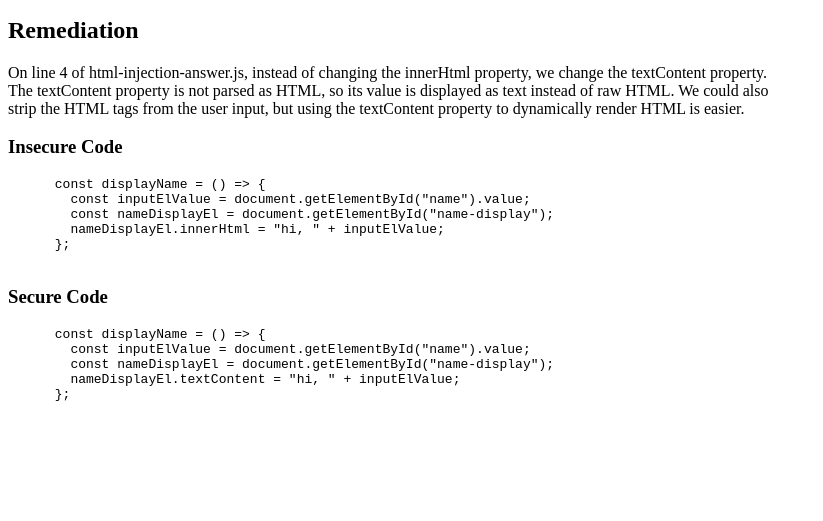
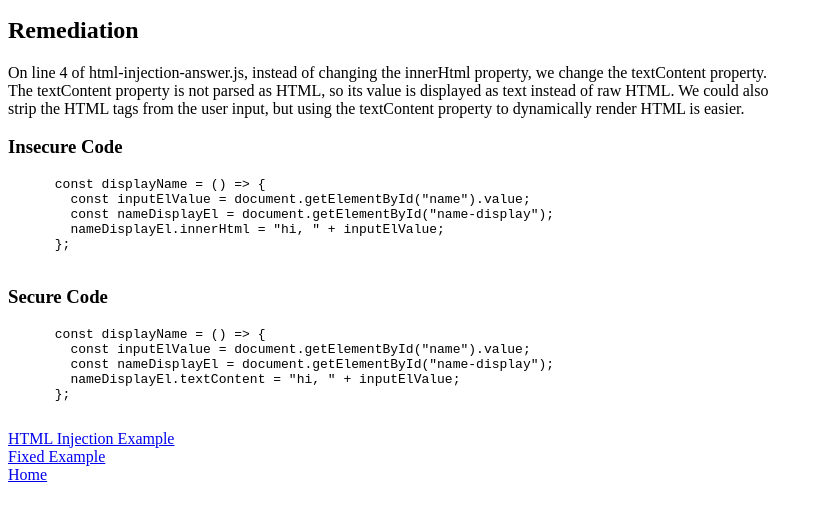
Before and after one commit to jakeEspinosa/web-security-exercise, a website: page answers/html-injection/explanation.html in a window 1280 px wide. Shown: the part 137-658 px from the top of the page, without its empty margins (0-823 px from the left). Drawn offline with Linux system fonts and the light colour scheme.

Commit message:
Add nav links.

```diff
--- a/answers/html-injection/explanation.html
+++ b/answers/html-injection/explanation.html
@@ -41,5 +41,11 @@
       };
     </pre>
   </code>
+
+  <a href="../../html-injection/html-injection.html">HTML Injection Example</a>
+  <br />
+  <a href="../../answers/html-injection/html-injection-explanation.html">Fixed Example</a>
+  <br />
+  <a href="../../index.html">Home</a>
 </body>
 </html>
```
